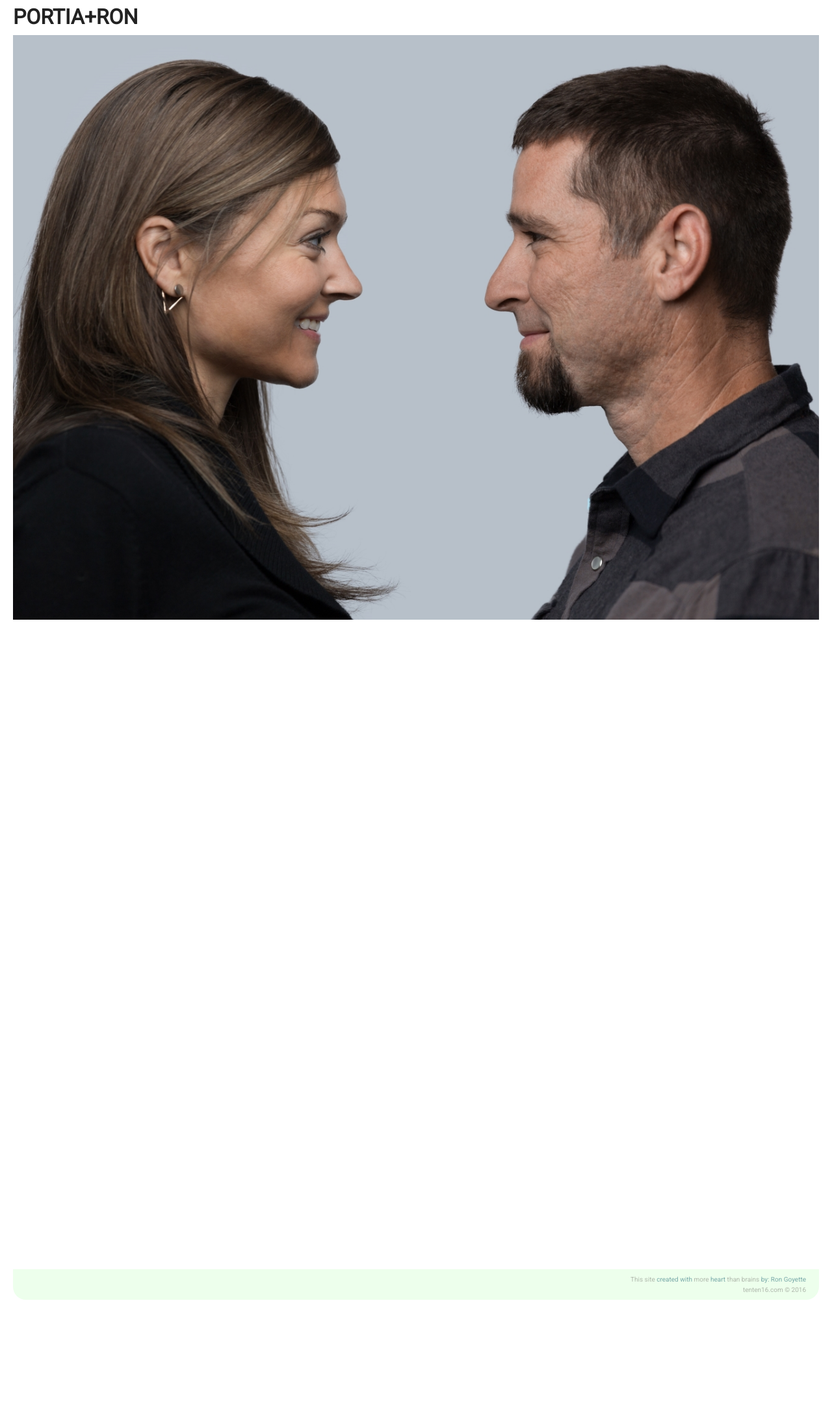
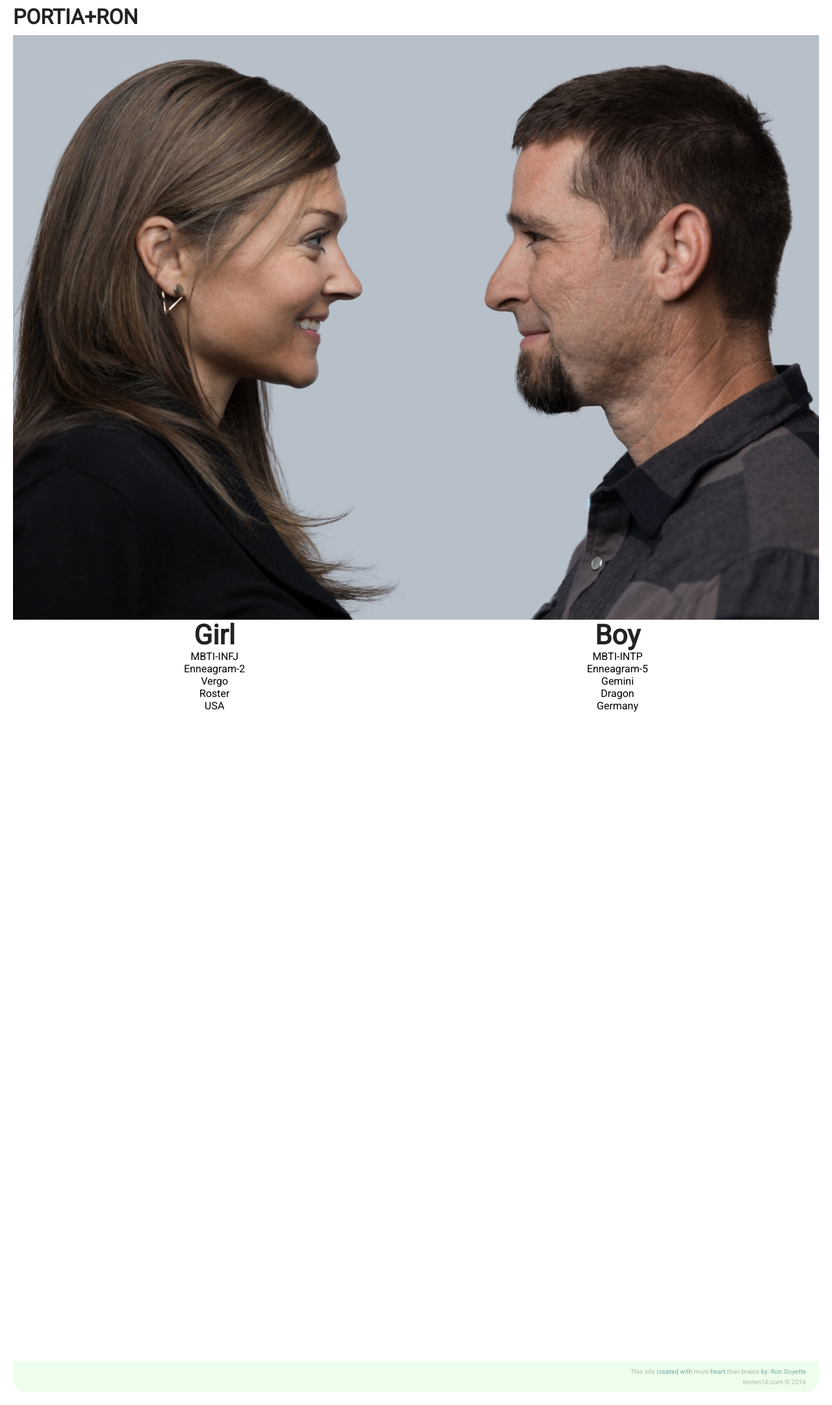
Before and after one commit to tenten16/tenten16.github.io, a Jekyll site: the page built from index.html, in a window 1280 px wide. Shown: the whole page at 65% size. Built offline with Jekyll 4.4.1, drawn with Linux system fonts in a browser that asks for light colours; before the commit the page ends 2021 px from its top, so only the background shows below that.

Commit message:
update stuff

```diff
--- /dev/null
+++ b/_includes/stats.html
@@ -0,0 +1,22 @@
+<div class="stats">
+  <div class="stat-box">
+    <h2>Girl</h2>
+    <ul>
+      <li>MBTI-INFJ</li>
+      <li>Enneagram-2</li>
+      <li>Vergo</li>
+      <li>Roster</li>
+      <li>USA</li>
+    </ul>
+  </div>
+  <div class="stat-box">
+    <h2>Boy</h2>
+    <ul>
+      <li>MBTI-INTP</li>
+      <li>Enneagram-5</li>
+      <li>Gemini</li>
+      <li>Dragon</li>
+      <li>Germany</li>
+    </ul>
+  </div>
+</div>
--- a/assets/css/1-base/base.sass
+++ b/assets/css/1-base/base.sass
@@ -2,6 +2,7 @@
    ========================================================================== */
 body
   background-color: white
+  font-family: roboto
 
 /* Headings
    ========================================================================== */
--- a/assets/css/2-sections/hero.sass
+++ b/assets/css/2-sections/hero.sass
@@ -7,6 +7,7 @@
     repeat: no-repeat
     position: center center
 
+
   @media (max-width: $portrait) and (orientation: portrait)
     height: 50vh
 
--- a/assets/css/main.css
+++ b/assets/css/main.css
@@ -373,7 +373,8 @@ th {
 /* Start of custom styles
    @mixin ========================================================================= */
 body {
-  background-color: white; }
+  background-color: white;
+  font-family: roboto; }
 
 /* Headings
    @mixin ========================================================================= */
@@ -487,6 +488,32 @@ hr {
     .hero {
       height: 100vh; } }
 
+.stats {
+  width: 100%;
+  display: -webkit-box;
+  display: -webkit-flex;
+  display: -ms-flexbox;
+  display: flex;
+  -webkit-box-orient: horizontal;
+  -webkit-box-direction: normal;
+  -webkit-flex-direction: row;
+      -ms-flex-direction: row;
+          flex-direction: row;
+  -webkit-align-content: space-between;
+      -ms-flex-line-pack: justify;
+          align-content: space-between; }
+  .stats .stat-box {
+    width: 50%; }
+    .stats .stat-box h2 {
+      margin: 0;
+      text-align: center; }
+    .stats .stat-box ul {
+      margin: 0;
+      padding: 0; }
+      .stats .stat-box ul li {
+        list-style: none;
+        text-align: center; }
+
 .spacer {
   height: 1000px; }
 
--- a/assets/css/main.scss
+++ b/assets/css/main.scss
@@ -9,6 +9,7 @@
 @import "2-sections/header";
 @import "2-sections/footer";
 @import "2-sections/hero";
+@import "2-sections/stats";
 @import "2-sections/details";
 
 @import "3-layout/layout";
--- a/index.html
+++ b/index.html
@@ -2,4 +2,5 @@
 layout: default
 ---
 {% include hero.html %}
+{% include stats.html %}
 {% include details.html %}
```
Also changed, not shown: assets/css/2-sections/stats.sass (added, +19 -0 lines), assets/img/icons/female.svg (added), assets/img/icons/male.svg (added).
